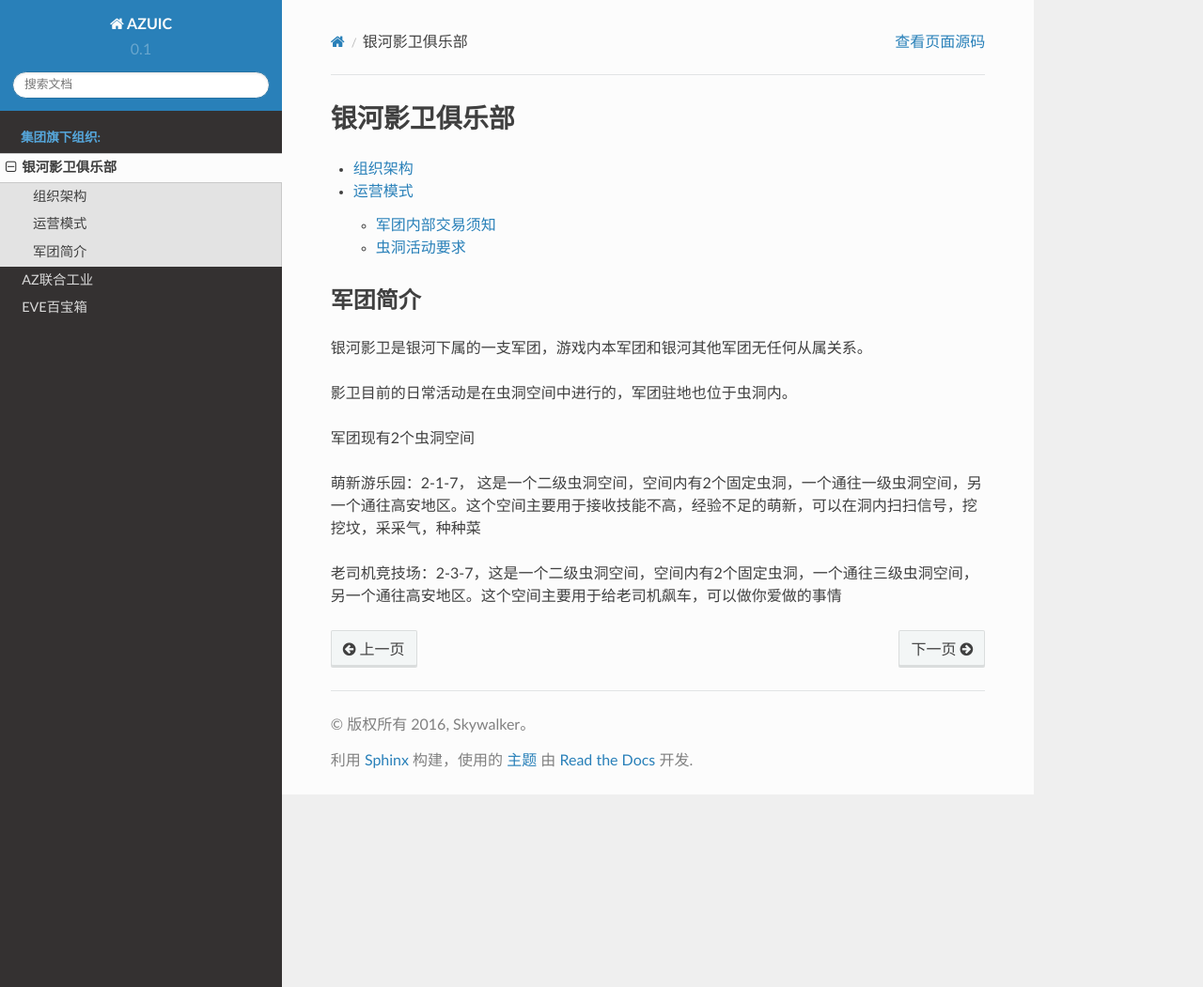
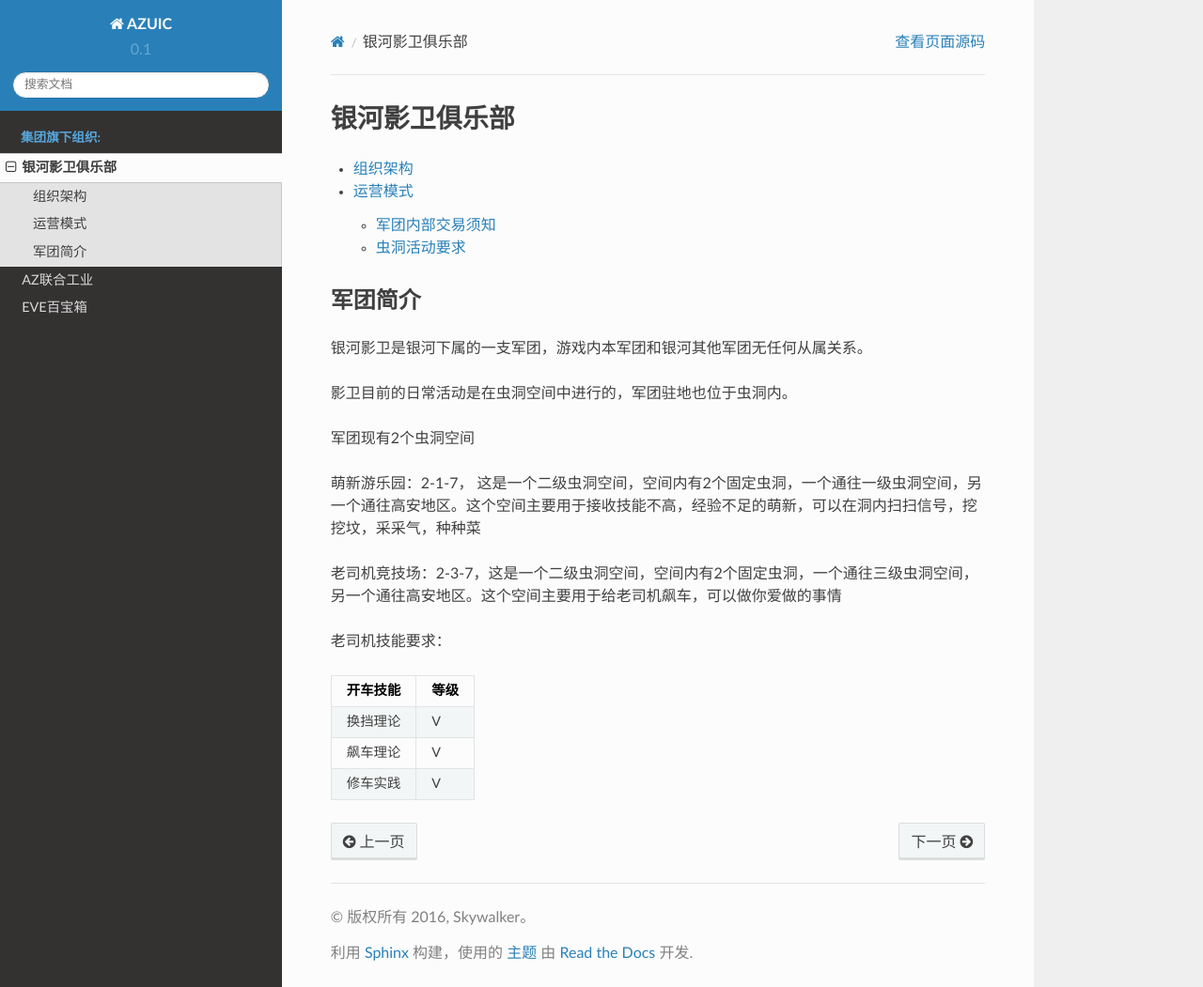
Before and after one commit to zliu/azuig, a Sphinx documentation site: the page built from docs/source/shadow_guards.rst, in a window 1280 px wide and 1051 px high. Shown: the whole window at 94% size. Built offline with Sphinx 7.4.7 and the Read the Docs theme 2.0.0, drawn with Linux system fonts in a browser that asks for light colours.

Commit message:
update skill requirement

```diff
--- a/docs/source/shadow_guards.rst
+++ b/docs/source/shadow_guards.rst
@@ -18,3 +18,13 @@
 萌新游乐园：2-1-7， 这是一个二级虫洞空间，空间内有2个固定虫洞，一个通往一级虫洞空间，另一个通往高安地区。这个空间主要用于接收技能不高，经验不足的萌新，可以在洞内扫扫信号，挖挖坟，采采气，种种菜
 
 老司机竞技场：2-3-7，这是一个二级虫洞空间，空间内有2个固定虫洞，一个通往三级虫洞空间，另一个通往高安地区。这个空间主要用于给老司机飙车，可以做你爱做的事情
+
+老司机技能要求：
+
+=========  =======
+开车技能     等级
+=========  =======
+换挡理论     V
+飙车理论     V
+修车实践     V
+=========  =======
```
